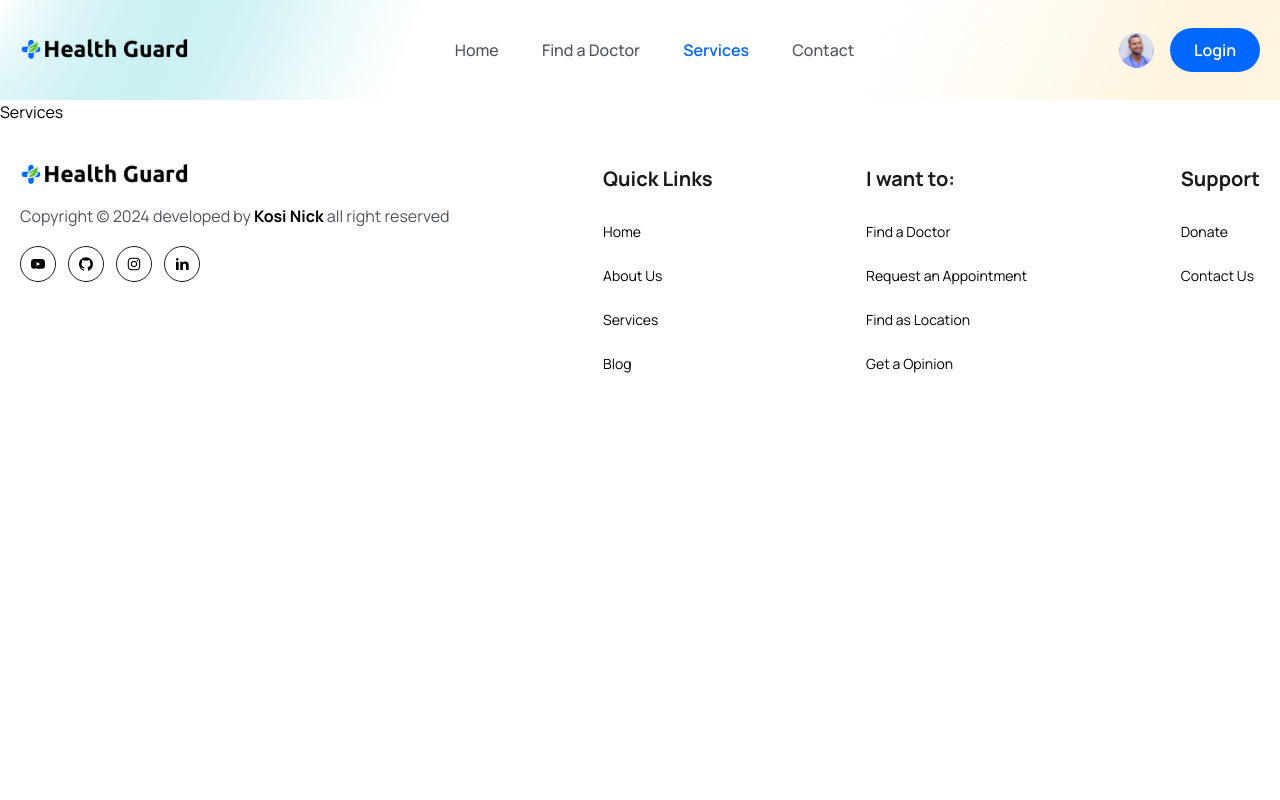
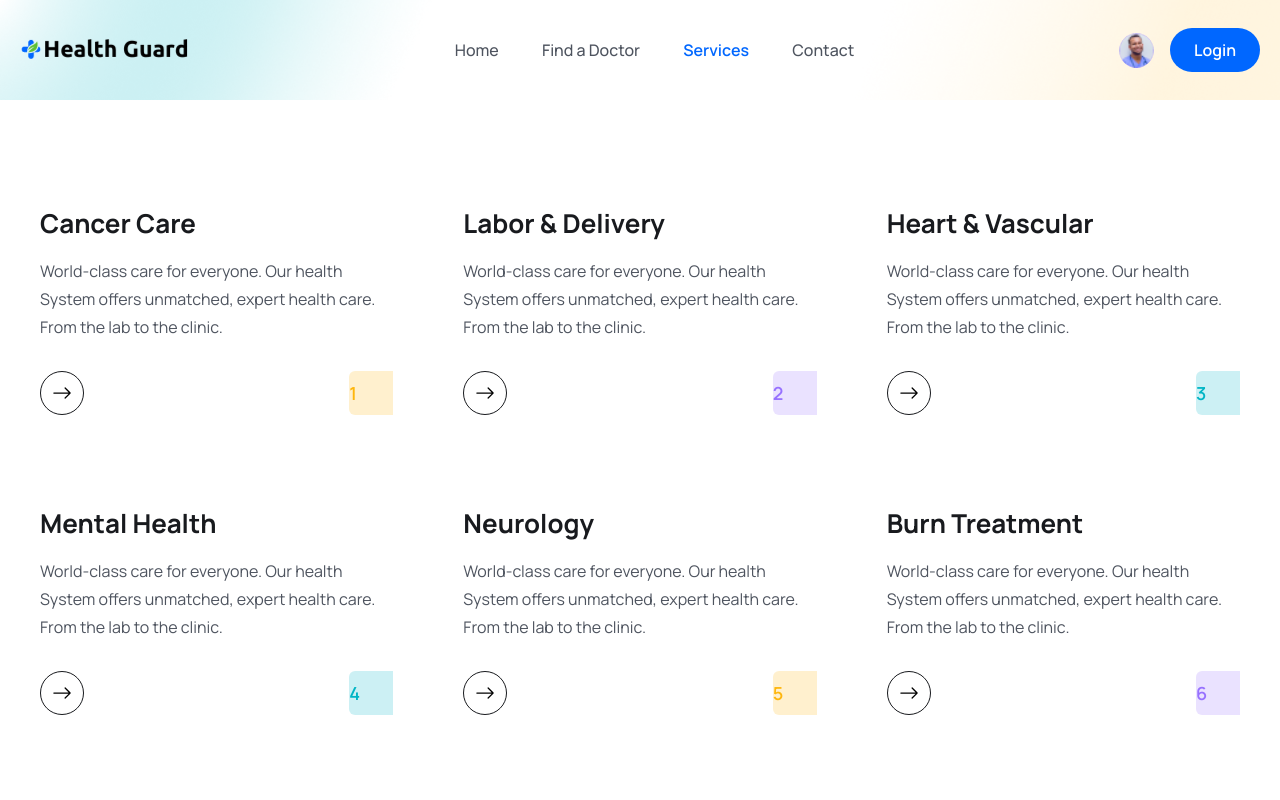
Before and after one commit to Sark-o07/HealthCare_Booking_Website, a React (Vite) app in the folder frontend/: page /services in a window 1280 px wide. Shown: the top 800 px of the page. Built offline with nearby package versions, Linux system fonts and the light colour scheme.

Commit message:
feat:   Update the Services component with         new HTML structure and assets
- modified the Services.jsx in the components folder
with the HTML structure and assets from the file storage.

```diff
--- a/frontend/src/pages/Services.jsx
+++ b/frontend/src/pages/Services.jsx
@@ -1,7 +1,18 @@
 import React from 'react'
+import { services } from '../assets/data/services'
+import { ServiceCard } from '../components/Services/ServiceCard'
 
 export const Services = () => {
   return (
-    <div>Services</div>
+    <section>
+      <div className="container">
+        <div className='grid grid-cols-1 md:grid-cols-2 lg:grid-cols-3
+          gap-5 lg:gap-[30px] '>
+            {services.map((item, index) => (
+              <ServiceCard item={item} index={index} key={index} />
+          ))}
+        </div>
+      </div>
+    </section>
   )
 }
```
